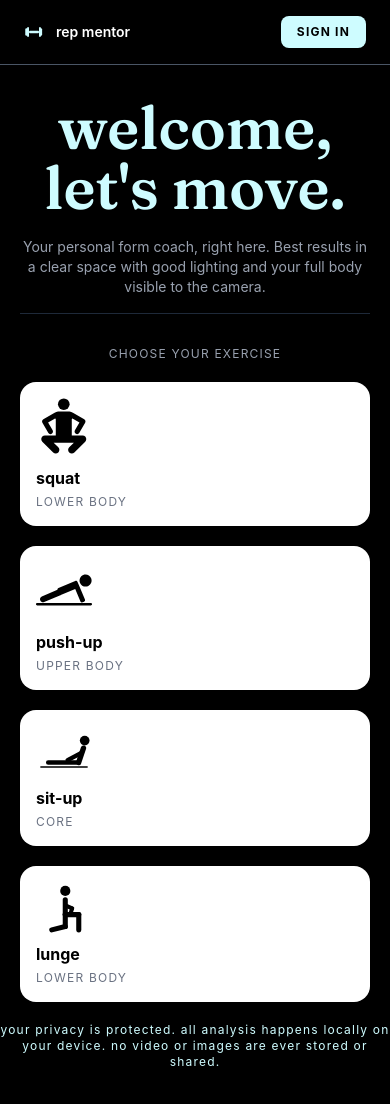
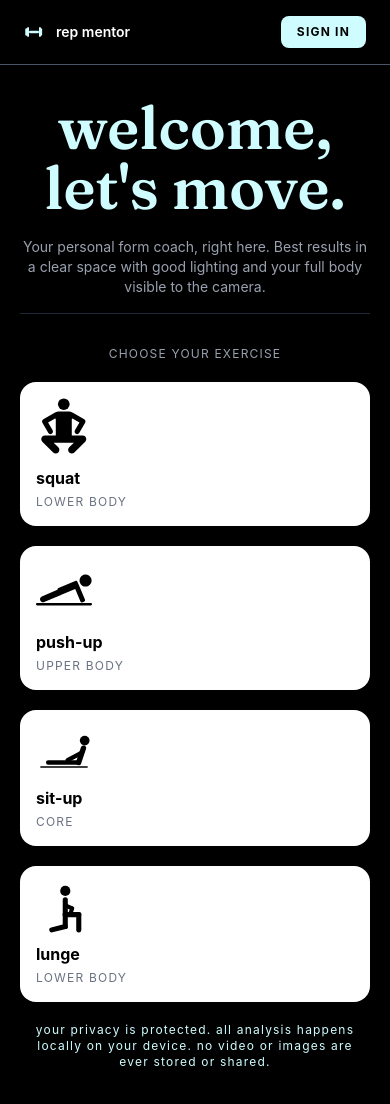
Before and after one commit to nazifadev/rep-mentor, a React (Vite) app in the folder frontend/: page / in a window 390 px wide. Shown: the top 1104 px of the page. Built offline with nearby package versions, Linux system fonts and the light colour scheme; no server answers.

Commit message:
fixed responsive ui bug

```diff
--- a/frontend/src/pages/ExerciseSelection.jsx
+++ b/frontend/src/pages/ExerciseSelection.jsx
@@ -29,7 +29,7 @@ function ExerciseSelection() {
   }
 
   return (
-    <div className="min-h-screen bg-black flex flex-col md:px-15 pb-10">
+    <div className="min-h-screen bg-black flex flex-col md:px-15  pb-10">
 
       {/* navbar */}
       <nav className="w-full px-6 py-4 md:py-7 flex items-center gap-3 md:gap-3 border-b border-gray-600">
@@ -145,7 +145,7 @@ function ExerciseSelection() {
 
       </div>
 
-      <p className="md:hidden text-[#cefcff] text-xs tracking-widest text-center mt-5">
+      <p className="md:hidden text-[#cefcff] text-xs tracking-widest text-center mt-5 px-6">
     your privacy is protected. all analysis happens locally on your device. no video or images are ever stored or shared.
 </p>
     </div>
```
